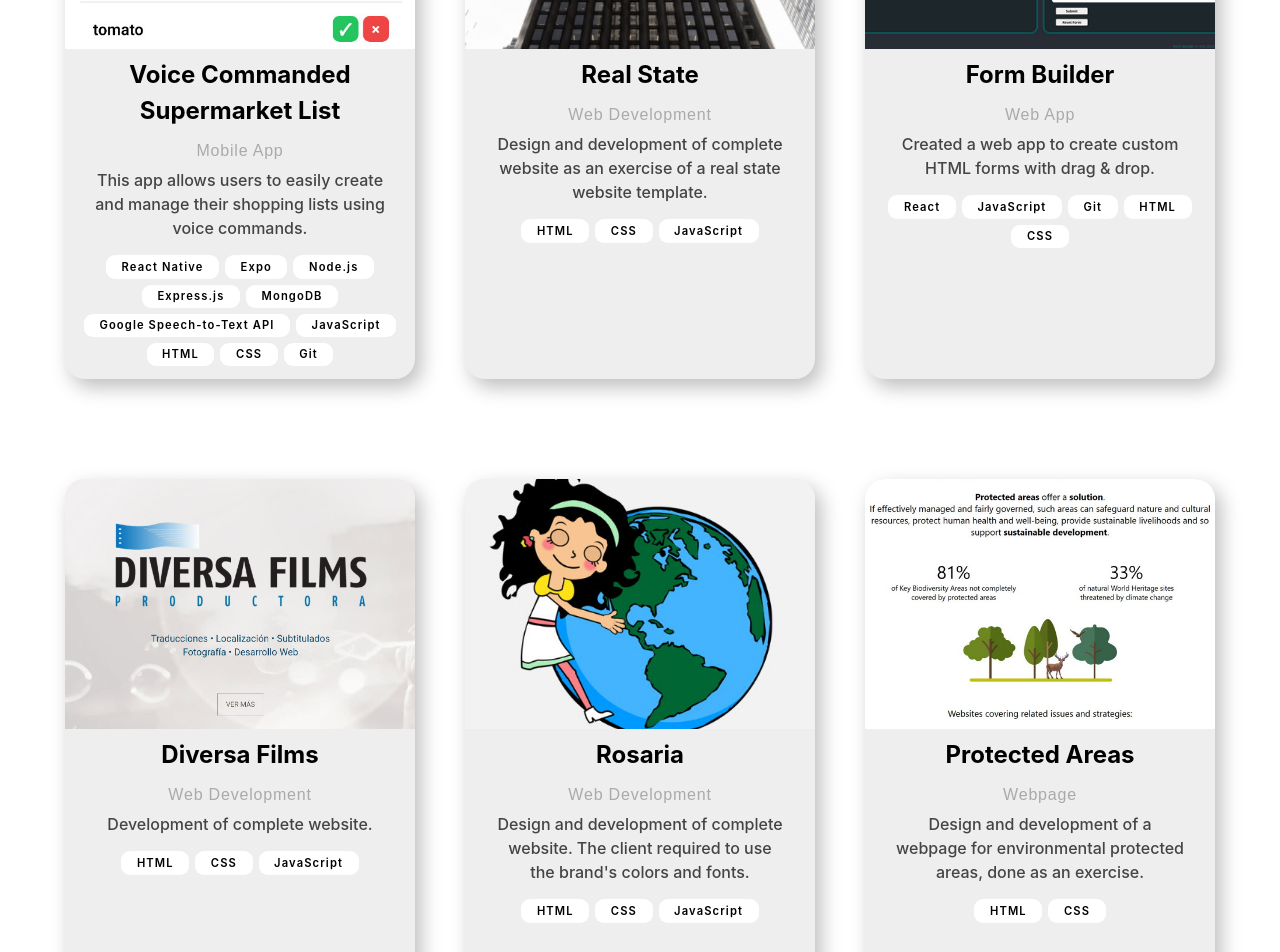
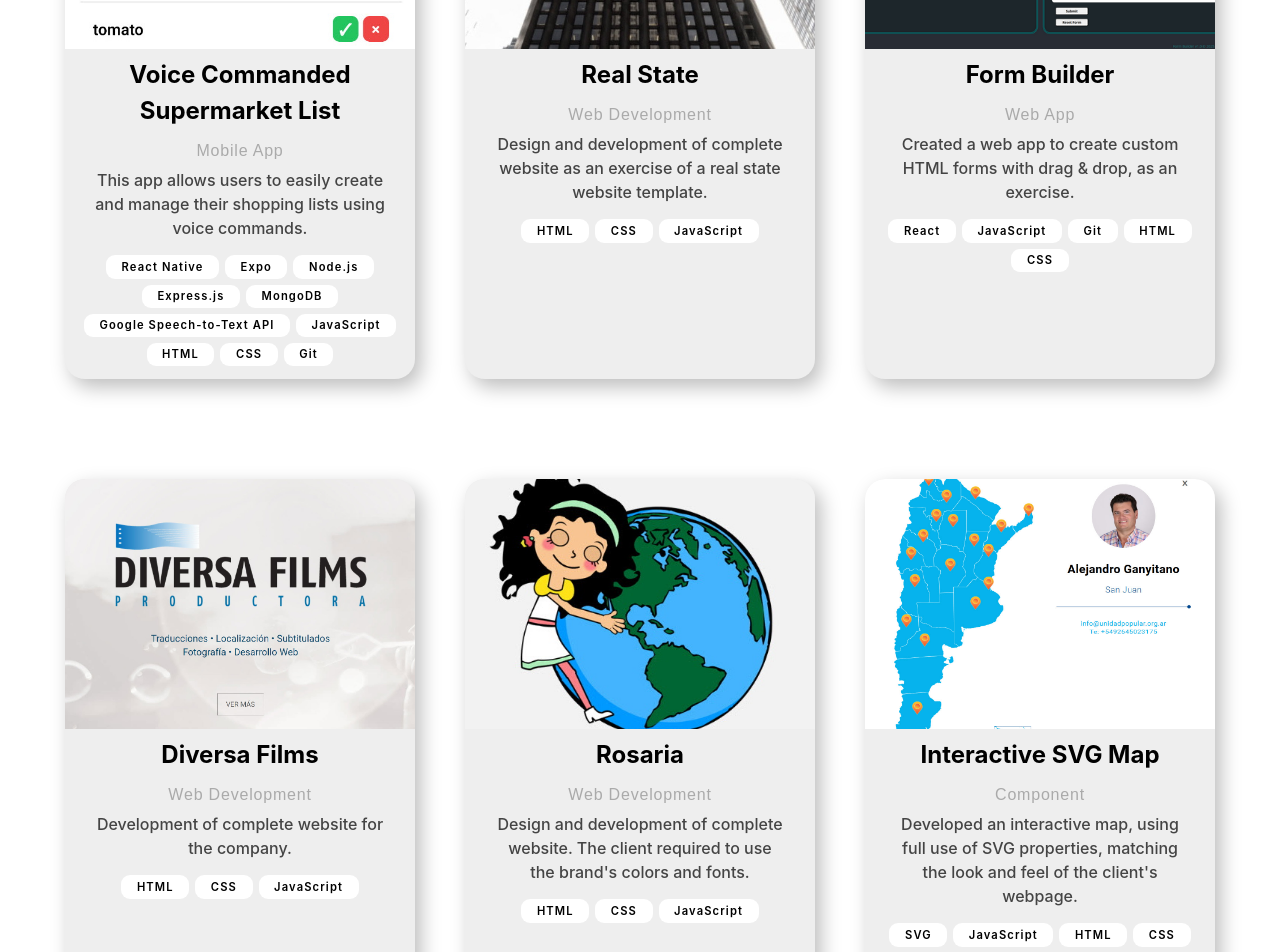
Before and after one commit to Wisegirlie/Portfolio-Wisegirlie, a React (Vite) app: page /projects in a window 1280 px wide. Shown: the part 1040-1992 px from the top of the page. Built offline with nearby package versions, Linux system fonts and the light colour scheme.

Commit message:
added svg map project

```diff
--- a/src/components/projects.jsx
+++ b/src/components/projects.jsx
@@ -16,6 +16,7 @@ import projectFormBuilderImg from '../assets/projects/project-form-builder.png';
 import projectFindGrantImg from '../assets/projects/project-findgrant-home2.jpg';
 import projectProtectedAreasImg from '../assets/projects/project-protectedareas_2.jpg';
 import projectSupermarketImg from '../assets/projects/project-supermarketlist.jpg';
+import projectSvgMapImg from '../assets/projects/project-svgmap.jpg';
 import Project from "./project.jsx";
 import "../css/projects.css";
 import { createContext } from "react";
@@ -66,7 +67,7 @@ export default function Projects() {
         {  id: 'project-formbuilder',
             title: 'Form Builder',
             type: "Web App",
-            description: "Created a web app to create custom HTML forms with drag & drop.",
+            description: "Created a web app to create custom HTML forms with drag & drop, as an exercise.",
             website: "https://www.gabywaisman.com/portfolio/form-builder/index.html",
             image: projectFormBuilderImg,
             techs: ["React", "JavaScript", "Git", "HTML", "CSS"]
@@ -74,7 +75,7 @@ export default function Projects() {
         {  id: 'project-diversafilms',
             title: 'Diversa Films',
             type: "Web Development",
-            description: "Development of complete website.",
+            description: "Development of complete website for the company.",
             website: "https://www.diversafilms.com.ar",
             image: projectDiversaImg,
             techs: ["HTML", "CSS", "JavaScript"]
@@ -86,6 +87,14 @@ export default function Projects() {
             website: "https://www.soyrosaria.com",
             image: projectRosariaImg,
             techs: ["HTML", "CSS", "JavaScript"]
+        },
+        {  id: 'project-svgmap',
+            title: 'Interactive SVG Map',
+            type: "Component",
+            description: "Developed an interactive map, using full use of SVG properties, matching the look and feel of the client's webpage.",
+            website: "https://unidadpopular.org.ar/mapa-referentes/",
+            image: projectSvgMapImg,
+            techs: ["SVG", "JavaScript", "HTML", "CSS"]
         },
         {  id: 'project-protectedareas',
             title: 'Protected Areas',
--- a/src/components/skills.jsx
+++ b/src/components/skills.jsx
@@ -29,6 +29,7 @@ export default function Skills() {
                                 <li>React Native</li>
                                 <li>WordPress</li>
                                 <li>Responsive Design</li>
+                                <li>SVG</li>
                             </ul>
                     </div>
                 </div>
```
Also changed, not shown: src/assets/projects/project-svgmap.jpg (added), 1 other file (tests, documents, lock files or other folders).
